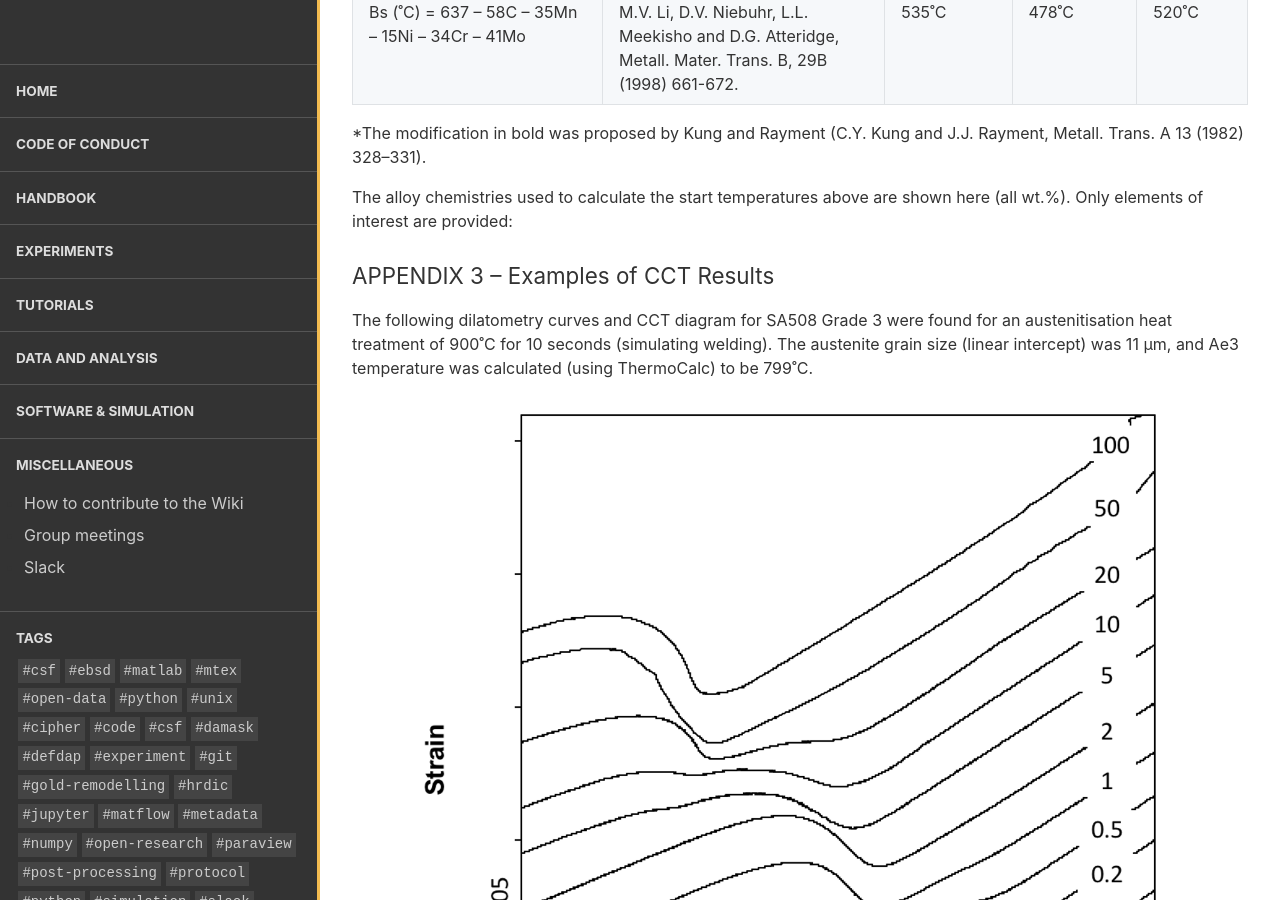
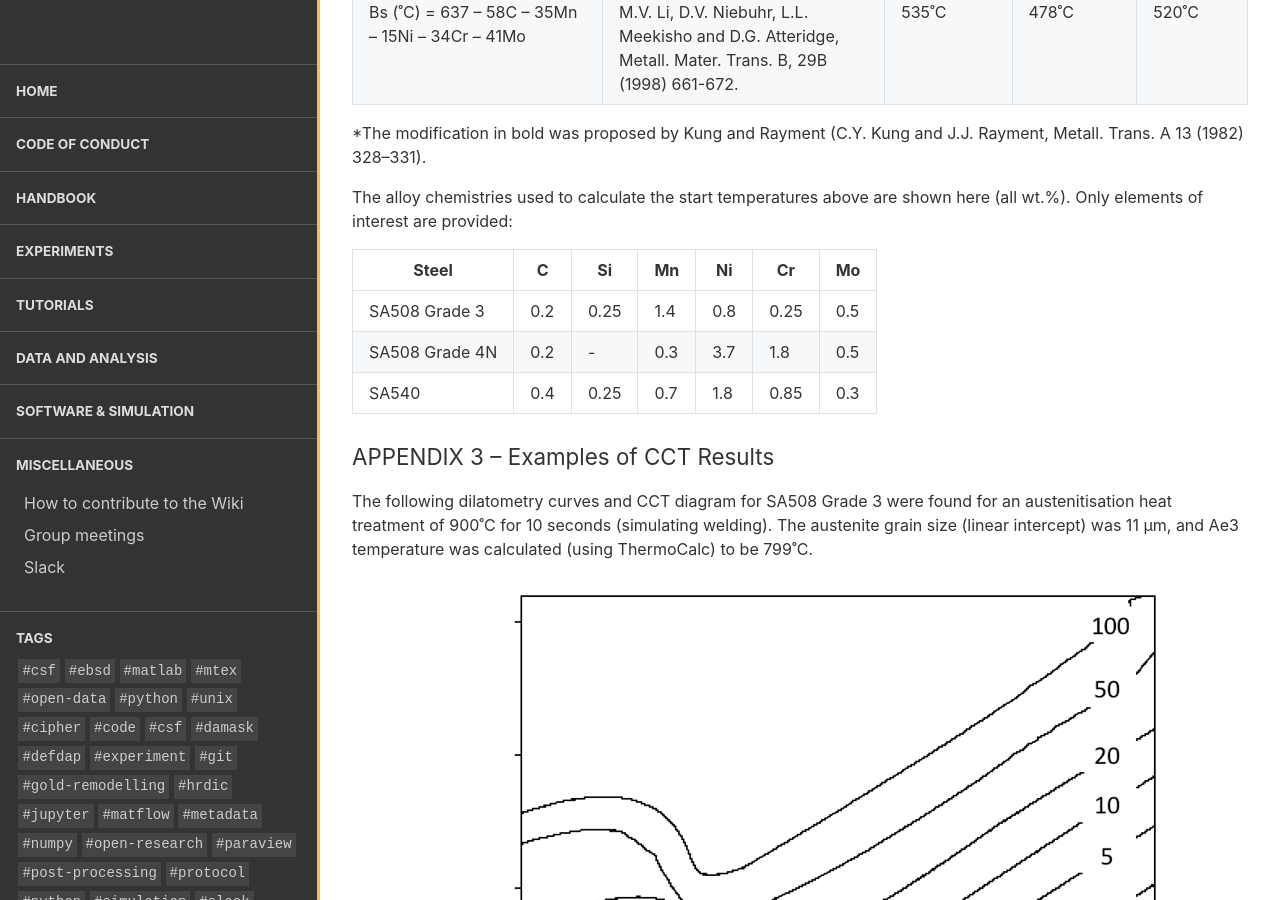
Before and after one commit to LightForm-group/wiki, a Jekyll site: the page built from collections/_experiments/quenching_dilatometry.md, in a window 1280 px wide and 900 px high, scrolled down 24717 px. Built offline with Jekyll 4.4.1, drawn with Linux system fonts in a browser that asks for light colours; nearby versions of some CDN libraries.

Commit message:
Update quenching_dilatometry.md

```diff
--- a/collections/_experiments/quenching_dilatometry.md
+++ b/collections/_experiments/quenching_dilatometry.md
@@ -368,6 +368,7 @@ The following are examples of sample geometries used for pushrod dilatometers (p
 
 ![FigA1](/wiki/assets/images/posts/Quenching_Dil_Fig_A1.png)
 
+
 ### APPENDIX 2 – Transformation Start Temperatures
 
 Empirical relationships for bainite and martensite start temperatures are listed below:
@@ -383,6 +384,13 @@ Expression (all compositions in wt.%) | Reference | Value for SA508 Grade 3 | Va
 
 The alloy chemistries used to calculate the start temperatures above are shown here (all wt.%).  Only elements of interest are provided:
 
+Steel |	C	| Si	| Mn	| Ni	| Cr	| Mo
+---------- | ---------- | ---------- | ---------- | ---------- | ---------- | ----------
+SA508 Grade 3	| 0.2	| 0.25	| 1.4	| 0.8 |	0.25 |	0.5
+SA508 Grade 4N |	0.2	| - | 0.3 |	3.7 |	1.8 |	0.5
+SA540 |	0.4 |	0.25 |	0.7 |	1.8 |	0.85 |	0.3
+
+
 ### APPENDIX 3 – Examples of CCT Results
 
 The following dilatometry curves and CCT diagram for SA508 Grade 3 were found for an austenitisation heat treatment of 900˚C for 10 seconds (simulating welding).  The austenite grain size (linear intercept) was 11 µm, and Ae3 temperature was calculated (using ThermoCalc) to be 799˚C.
```
